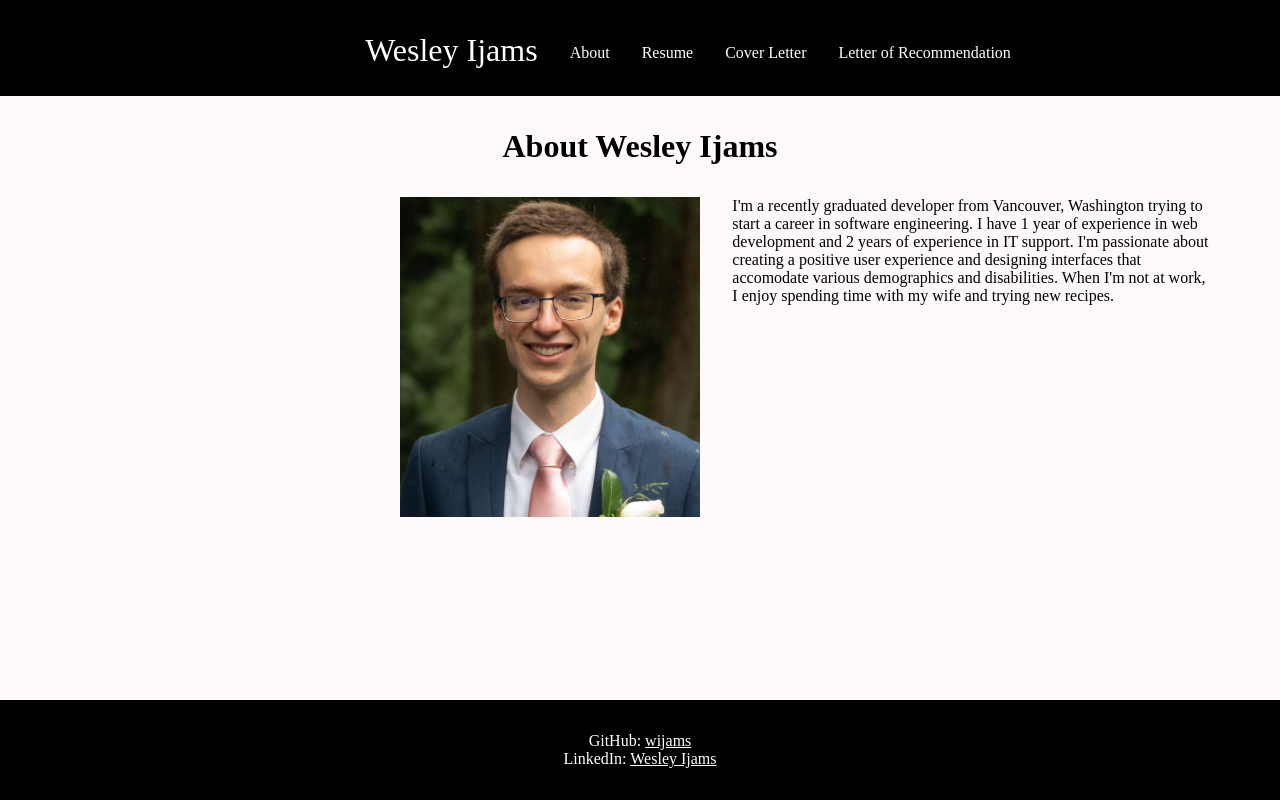
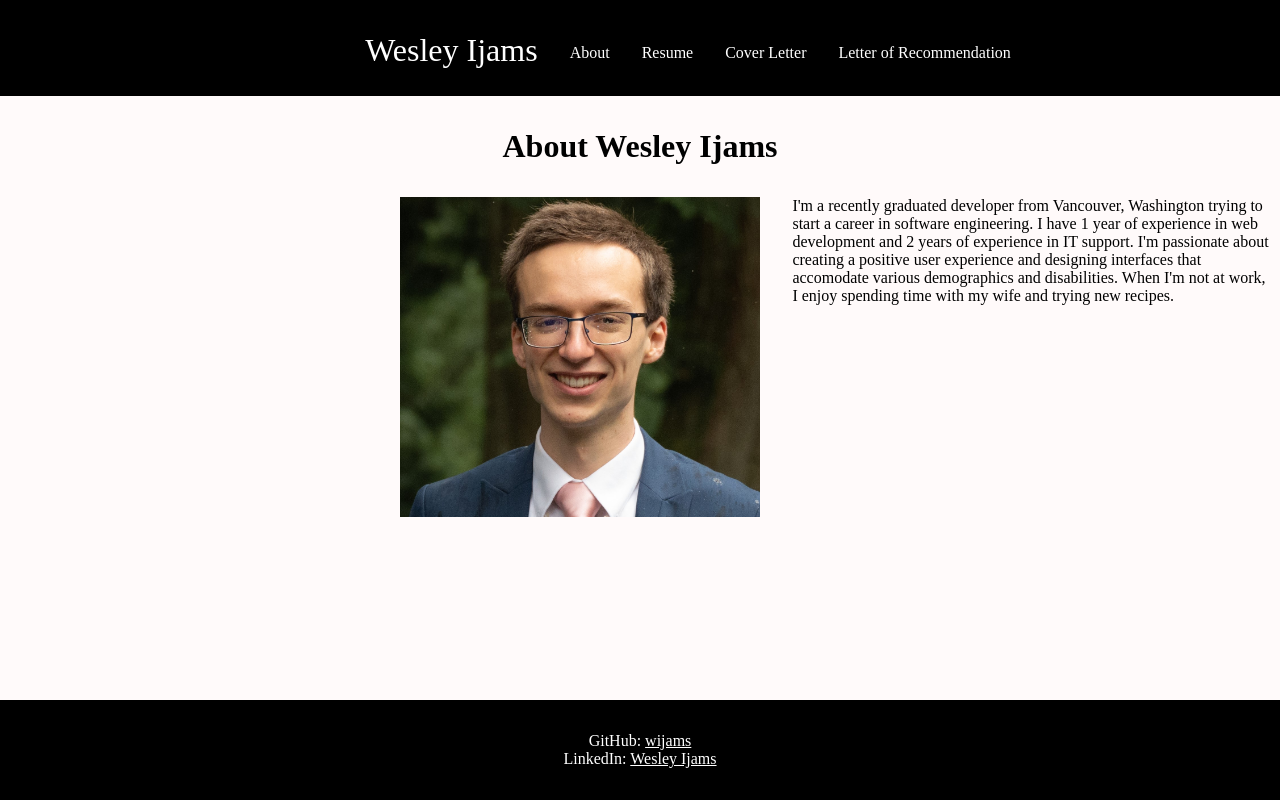
Before and after one commit to wijams/resume, a React (Vite) app: page /about in a window 1280 px wide. Built offline with nearby package versions, Linux system fonts and the light colour scheme.

Commit message:
Fix picture on about page.

```diff
--- a/src/components/About.tsx
+++ b/src/components/About.tsx
@@ -14,9 +14,14 @@ const InfoDiv = styled.div`
     flex-direction: row;
 `
 
+const ImageDiv = styled.div`
+    height: 20rem;
+    overflow: hidden;
+`
+
 const OwnerImage = styled.img`
     margin-left: 25rem;
-    height: 20rem;
+    height: 24rem;
 `
 
 const OwnerText = styled.p`
@@ -30,7 +35,9 @@ function About() {
             <Header/>
             <OwnerHeader>About Wesley Ijams</OwnerHeader>
             <InfoDiv>
-                <OwnerImage src={picture} alt="The website owner"/>
+                <ImageDiv>
+                    <OwnerImage src={picture} alt="The website owner"/>
+                </ImageDiv>
                 <OwnerText>I'm a recently graduated developer from Vancouver, Washington trying to start a career in software engineering.
                     I have 1 year of experience in web development and 2 years of experience in IT support.
                     I'm passionate about creating a positive user experience and designing interfaces that accomodate various demographics and disabilities.
```
